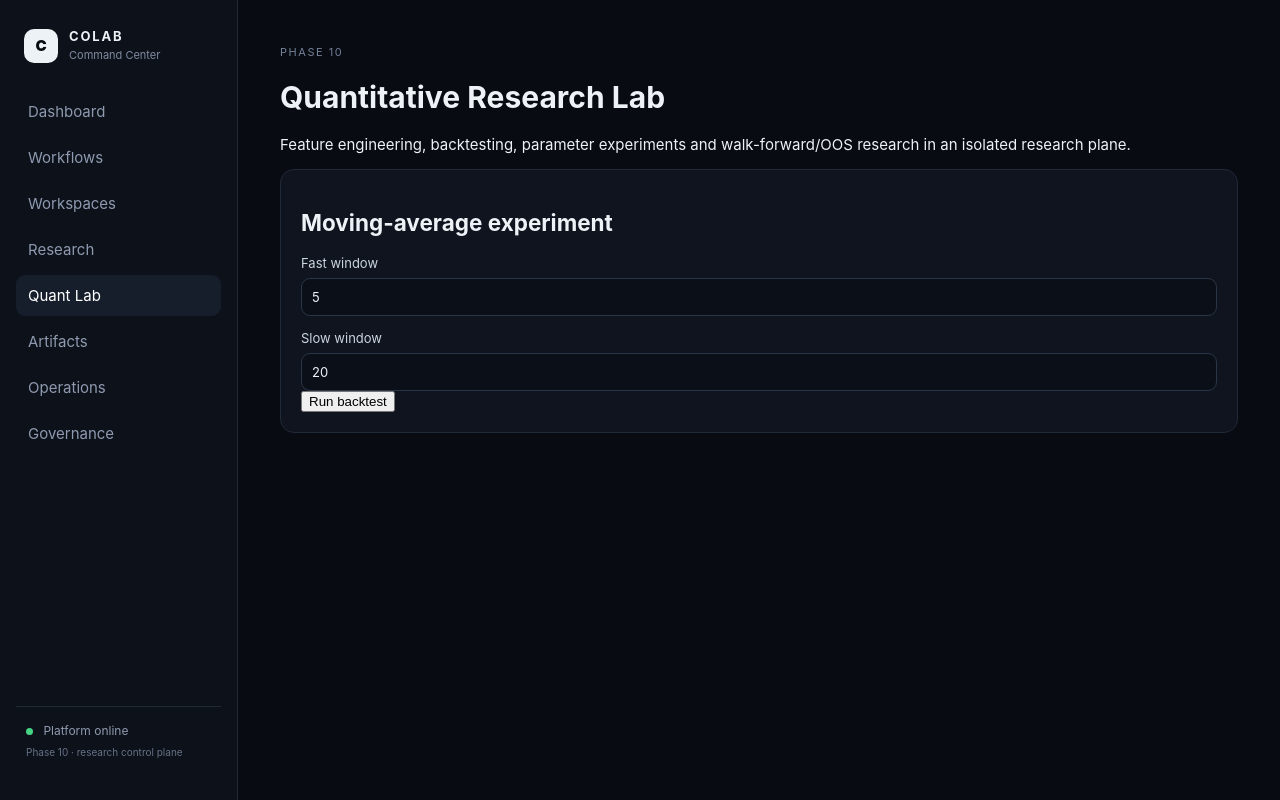
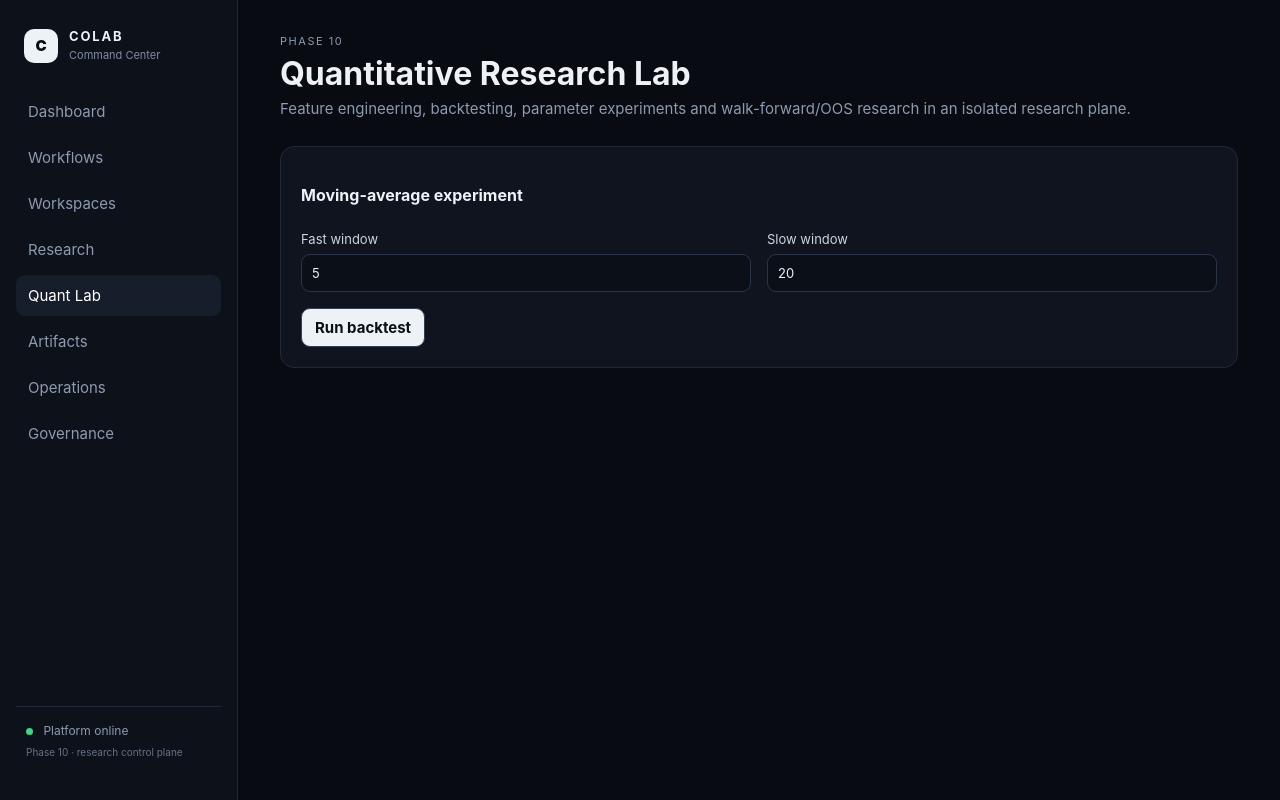
Before and after one commit to ykclassic/Colab, a Next.js app in the folder frontend/: page /quant in a window 1280 px wide. Built offline with nearby package versions, Linux system fonts and the light colour scheme.

Commit message:
fix: align quantitative lab page with design system

```diff
--- a/frontend/app/quant/page.tsx
+++ b/frontend/app/quant/page.tsx
@@ -5,9 +5,8 @@ import { useState } from 'react';
 const sampleBars = Array.from({ length: 60 }, (_, i) => {
   const close = 100 + i * 0.25 + (i % 9 === 0 ? 2 : 0);
   return {
-    timestamp: new Date(Date.UTC(2025, 0, 1 + i)).toISOString(),
-    symbol: 'RESEARCH', open: close - 0.1, high: close + 0.5,
-    low: close - 0.5, close, volume: 1000 + i * 10,
+    timestamp: new Date(Date.UTC(2025, 0, 1 + i)).toISOString(), symbol: 'RESEARCH',
+    open: close - 0.1, high: close + 0.5, low: close - 0.5, close, volume: 1000 + i * 10,
   };
 });
 
@@ -30,20 +29,20 @@ export default function QuantLabPage() {
 
   const metrics = (result?.result as { metrics?: Record<string, number> } | undefined)?.metrics;
   return (
-    <main className="page-shell">
-      <div className="page-heading"><div><p className="eyebrow">PHASE 10</p><h1>Quantitative Research Lab</h1><p>Feature engineering, backtesting, parameter experiments and walk-forward/OOS research in an isolated research plane.</p></div></div>
+    <main>
+      <div className="page-head"><div><p className="eyebrow">PHASE 10</p><h1>Quantitative Research Lab</h1><p>Feature engineering, backtesting, parameter experiments and walk-forward/OOS research in an isolated research plane.</p></div></div>
       <section className="card">
-        <h2>Moving-average experiment</h2>
-        <div className="form-grid">
+        <div className="section"><h2>Moving-average experiment</h2></div>
+        <div className="grid grid-2">
           <label>Fast window<input type="number" min={2} max={250} value={fast} onChange={e => setFast(Number(e.target.value))} /></label>
           <label>Slow window<input type="number" min={3} max={500} value={slow} onChange={e => setSlow(Number(e.target.value))} /></label>
         </div>
-        <button disabled={busy || fast >= slow} onClick={runBacktest}>{busy ? 'Running…' : 'Run backtest'}</button>
+        <div className="actions"><button className="button" disabled={busy || fast >= slow} onClick={runBacktest}>{busy ? 'Running…' : 'Run backtest'}</button></div>
       </section>
-      {metrics && <section className="card"><h2>Backtest results</h2><div className="metric-grid">
-        {Object.entries(metrics).map(([key, value]) => <div key={key}><small>{key.replaceAll('_', ' ')}</small><strong>{typeof value === 'number' ? value.toFixed(4) : String(value)}</strong></div>)}
-      </div></section>}
-      {result && <section className="card"><h2>Experiment evidence</h2><p>Dataset checksum: <code>{String(result.dataset_checksum)}</code></p><p>Results are research artifacts only; this page does not execute trades.</p></section>}
+      {metrics && <section className="section"><div className="card"><h2>Backtest results</h2><div className="grid grid-4">
+        {Object.entries(metrics).map(([key, value]) => <div className="panel" key={key}><span className="label">{key.replaceAll('_', ' ')}</span><div className="metric">{typeof value === 'number' ? value.toFixed(4) : String(value)}</div></div>)}
+      </div></div></section>}
+      {result && <section className="section"><div className="card"><h2>Experiment evidence</h2><p className="muted">Dataset checksum: <code>{String(result.dataset_checksum)}</code></p><p className="notice">Research-only control plane. No trade execution is exposed by this experiment.</p></div></section>}
     </main>
   );
 }
```
